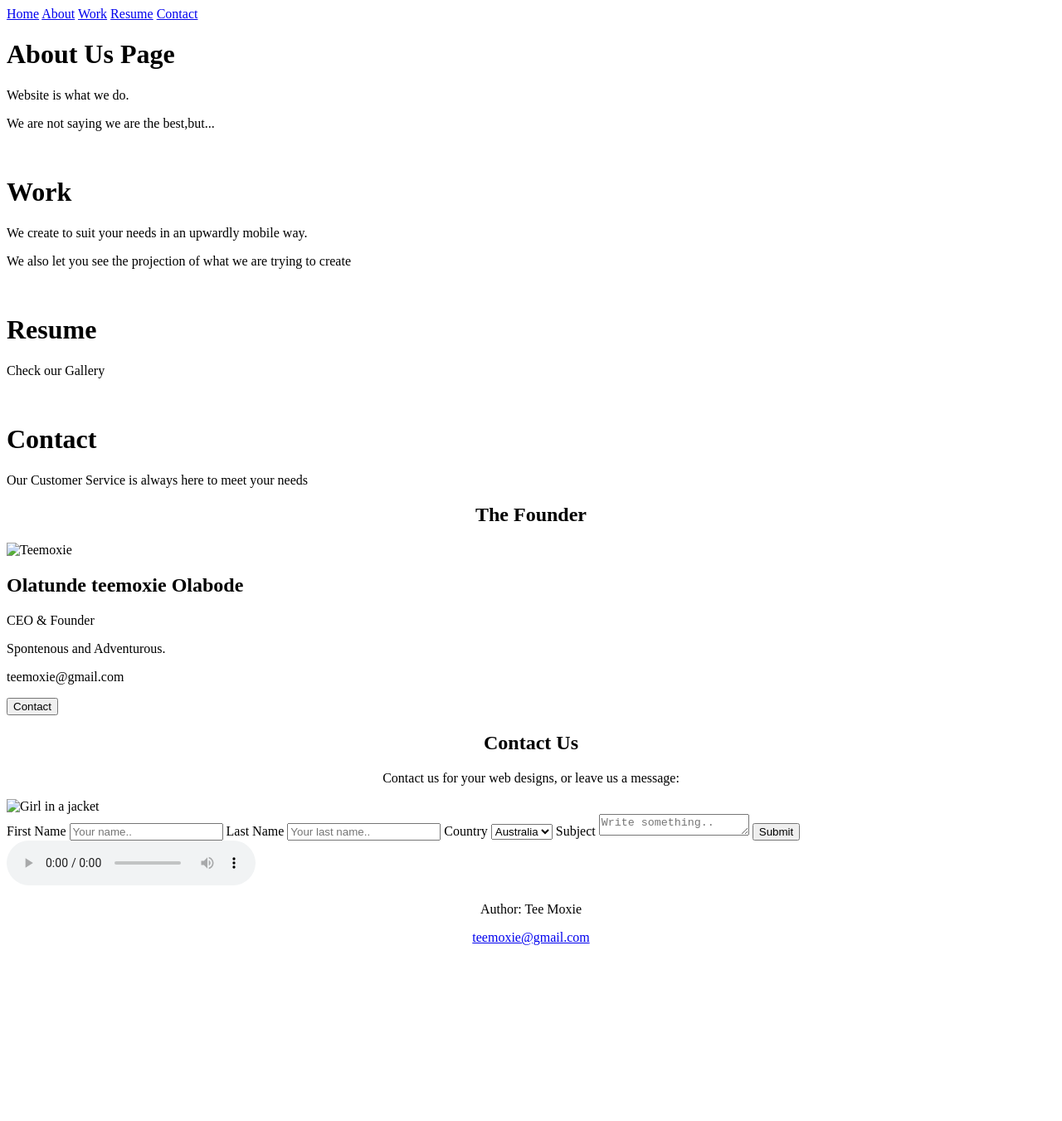
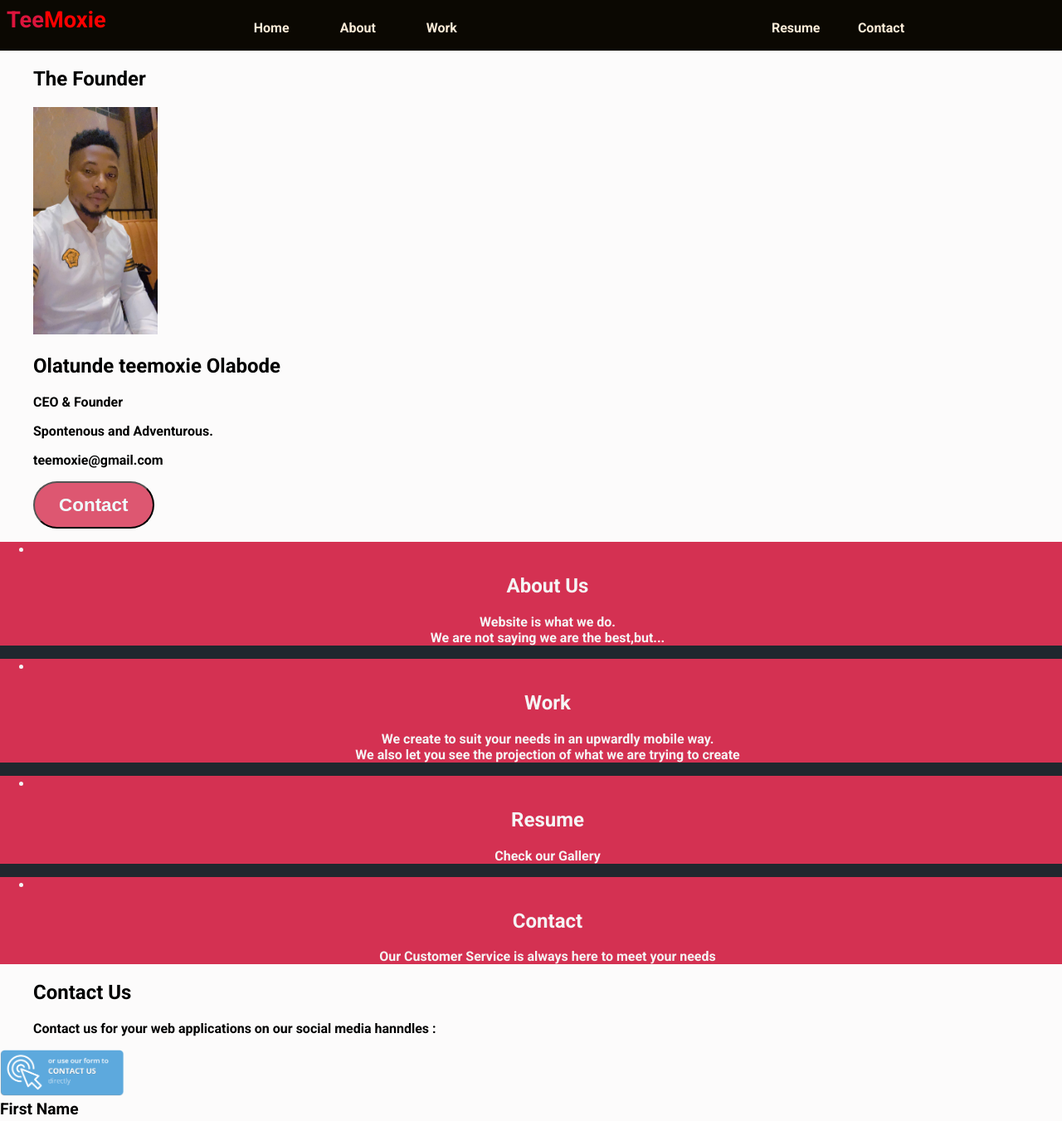
Before and after one commit to Teemoxie/Portfolio, a plain HTML site: page index.html in a window 1280 px wide. Shown: the top 1351 px of the page at 83% size. Before the commit the page ends 1155 px from the top, so only its background shows below. Drawn offline with Linux system fonts and the light colour scheme.

Commit message:
added-css

```diff
--- a/index.html
+++ b/index.html
@@ -1,67 +1,107 @@
 <!DOCTYPE html>
-<html lang="en-US">
+<html lang="en">
   <head>
-        <title>
-Teemoxie_Portfolio
-        </title>
     <meta charset="UTF-8">
     <meta name="description" content="Teemoxie_Portfolio">
     <meta name="keywords" content="HTML, CSS, JavaScript">
     <meta name="author" content="Olatunde Teemoxie Olabode">
     <meta name="viewport" content="width=device-width, initial-scale=1.0">
+    <title>Teemoxie Portfolio</title>
+    <link rel="stylesheet" href="css/main.css">
+  </head>
+
 <body>
-<div class="topnav">
-    <a class="active" href="#home">Home</a>
-    <a href="#About">About</a>
-    <a href="#contact">Work</a>
-    <a href="#contact">Resume</a>
-    <a href="#about">Contact</a>
+    <div class="navbar">
+        <a class="logo" href="#">Tee<span>Moxie</span></a>
+          <ul class="Primary-nav">
+            <li class="Current"><a href="#home">Home</a></li>
+            <li class="active"><a href="#About">About</a></li>
+            <li class="active"><a href="#Work">Work</a></li>
+          </ul>
+
+          <ul class="Secondary-nav">
+            <li class="active"><a href="#Resume">Resume</a></li>
+            <li class="active"><a href="#Contact">Contact</a></li>
+          </ul>
       </div>
-<div class="about-section">
-    <h1>About Us Page</h1>
-    <p>Website is what we do.</p>
-    <p>We are not saying we are the best,but...</p>
-  </div>
-  <br>
-  <div class="Work-section">
-    <h1>Work</h1>
-    <p>We create to suit your needs in an upwardly mobile way.</p>
-    <p>We also let you see the projection of what we are trying to create</p>
-  </div>
-  <br>
-  <div class="Resume-section">
-    <h1>Resume</h1>
-    <p>Check our Gallery</p>
-  </div>
-  <br>
-  <div class="Contact-section">
-    <h1>Contact</h1>
-    <p>Our Customer Service is always here to meet your needs</p>
     </div>
 
-  <h2 style="text-align:center">The Founder</h2>
+    <section Class="hero">
+      <ul class="container">
+      <h2 style="text-align:left">The Founder</h2>
       <div class="row">
         <div class="column">
           <div class="card">
-        <img src="/w3images/team1.jpg" alt="Teemoxie" style="width:100%">
+            <img src="images/a classic.jpg" alt="Teemoxie" style="width: 150px;">
             <div class="container">
               <h2>Olatunde teemoxie Olabode</h2>
               <p class="title">CEO & Founder</p>
               <p>Spontenous and Adventurous.</p>
               <p>teemoxie@gmail.com</p>
-          <p><button class="button">Contact</button></p>
+              <p><button class="button hero-cta">Contact</button></p>
             </div>
           </div>
         </div>
+    </section>
+
+<section class="testimonial-section">
+      <div class="about-section">
+        <div class="left-col">
+          <ul class="container" style="background-color: rgb(212, 49, 82);">
+          <li a class="Current" href="#About us"></li>
+          <h1>About Us</h1>
+          <p>Website is what we do. <br>
+          We are not saying we are the best,but...</p>
+          </li>
+        </div>
+      </div>
+
+      <div class="Work-section">
+        <div class="left-col">
+        <ul class="container" style="background-color: rgb(212, 49, 82);">
+        <li a class="Current" href="#Work"></li>
+        <h1>Work</h1>
+        <Blockquote>We create to suit your needs in an upwardly mobile way. <br>
+        We also let you see the projection of what we are trying to create</Blockquote>
+      </li>
+      </div>
+
+      <div class="Resume-section">
+        <div class="Right-col">
+        <ul class="container" style="background-color: rgb(212, 49, 82);">
+      <li a class="Current" href="#Resume"></li>
+        <h1>Resume</h1>
+        <p>Check our Gallery</p>
+      </li>
+      </div>
+
+      <div class="Contact-section">
+        <div class="Right-col">
+        <ul class="container" style="background-color: rgb(212, 49, 82);">
+      <li a class="Current" href="#Contact"></li>
+        <h1>Contact</h1>
+        <p>Our Customer Service is always here to meet your needs</p>
+      </li>
+      </div>
+      </ul>
+</section>
+
+      <section class="contact-section">
           <div class="container">
-    <div style="text-align:center">
+            <div class="contact-left">
+              <ul class="features-list">
               <h2>Contact Us</h2>
-      <p>Contact us for your web designs, or leave us a message:</p>
+
+              <p>Contact us for your web applications on our social media hanndles :</p>
+              </ul>
             </div>
+          </div>
+
           <div class="row">
             <div class="column">
-        <img src="a class.jpg" style="width:100%" alt="Girl in a jacket">
+              <img src="Images/contact-us.png" style="width: 150px" alt="contact-us img">
             </div>
+
             <div class="column">
               <form action="/action_page.php">
                 <label for="fname">First Name</label>
@@ -78,21 +118,24 @@ Teemoxie_Portfolio
                 </select>
                 <label for="subject">Subject</label>
                 <textarea id="subject" name="subject" placeholder="Write something.." style="height:20px"></textarea>
-          <input type="submit" value="Submit">
+                <input type="submit" class="send-message-cta" value="Send message">
               </form>
             </div>
           </div>
         </div>
+    </section>
+
       <audio controls>
         <source src="horse.ogg" type="audio/ogg">
         <source src="horse.mp3" type="audio/mpeg">
           Your browser does not support the audio element.
       </audio>
-  <br>
+
       <footer style="text-align:center">
         <p>Author: Tee Moxie</p>
         <p><a href="mailto:teemoxie@gmail.com">teemoxie@gmail.com</a></p>
       </footer>
+
+
 </body>
-    </head>
 </html>
```
Also changed, not shown: Images/a classic.jpg (added), Images/contact-us.png (added), css/main.css (added), css/main.scss (added), 1 other file. Lines whose indentation alone changed are shown as unchanged.
